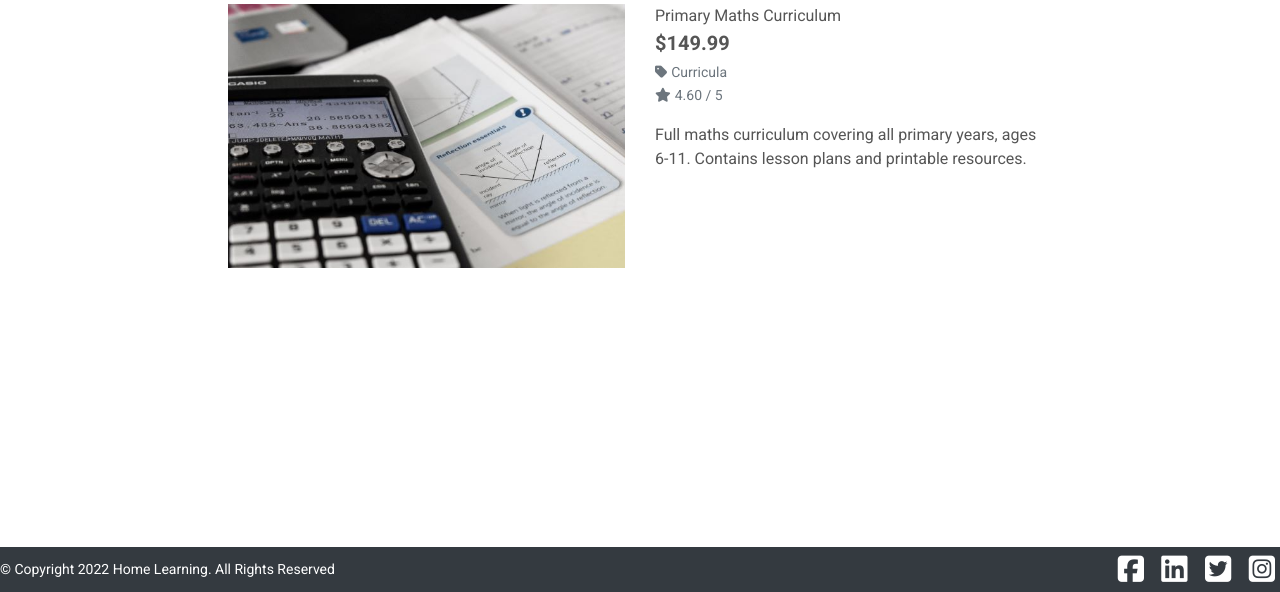
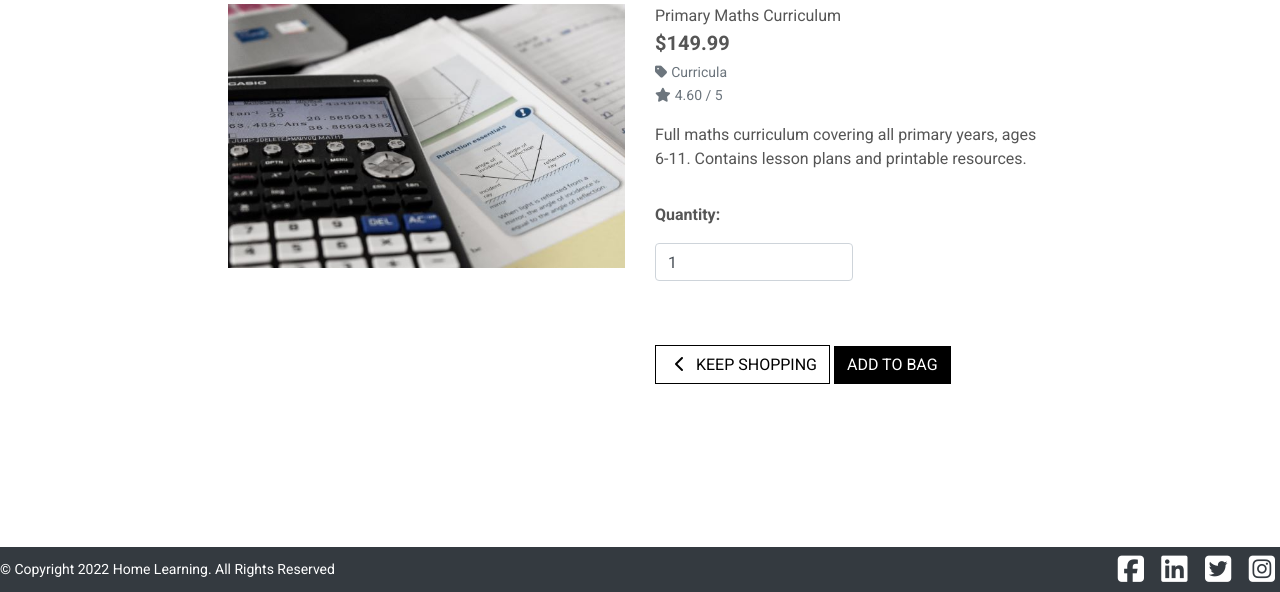
Before and after one commit to Sarah-LB/HomeLearning, a Django app: page /products/1 in a window 1280 px wide. Shown: the part 208-800 px from the top of the page. Run offline with Django 3.2, Linux system fonts and the light colour scheme; data comes from the database, SQL or seed files in the repository; some libraries are stand-ins or nearby versions; some web fonts are replaced.

Commit message:
add add to bag functionality

```diff
--- a/bag/urls.py
+++ b/bag/urls.py
@@ -4,4 +4,5 @@ from . import views
 
 urlpatterns = [
     path('', views.view_bag, name="view_bag"),
+    path('add/<item_id>/', views.add_to_bag, name='add_to_bag'),
 ]
--- a/products/templates/products/product_detail.html
+++ b/products/templates/products/product_detail.html
@@ -43,6 +43,30 @@
                         <small class="text-muted">No Rating</small>
                     {% endif %}
                     <p class="mt-3">{{ product.description }}</p>
+                    <form class="form" action="{% url 'add_to_bag' product.id %}" method="POST">
+                        {% csrf_token %}
+                        <div class="form-row">
+                            <div class="col-12">
+                                <p class="mt-3"><strong>Quantity:</strong></p>
+                                <div class="form-group w-50">
+                                    <div class="input-group">
+                                        <input class="form-control qty_input" type="number" name="quantity" value="1" min="1" max="99" data-item_id="{{ product.id }}" id="id_qty_{{ product.id }}">
+                                    </div>
+                                </div>
+                            </div>
+
+                            <div class="col-12">
+                                <a href="{% url 'products' %}" class="btn btn-outline-black rounded-0 mt-5">
+                                    <span class="icon">
+                                        <i class="fas fa-chevron-left"></i>
+                                    </span>
+                                    <span class="text-uppercase">Keep Shopping</span>
+                                </a>
+                                <input type="submit" class="btn btn-black rounded-0 text-uppercase mt-5" value="Add to Bag">
+                            </div>
+                            <input type="hidden" name="redirect_url" value="{{ request.path }}">
+                        </div>
+                    </form>
                 </div>
             </div>
         </div>
--- a/products/templates/products/products.html
+++ b/products/templates/products/products.html
@@ -56,7 +56,7 @@
             <div class="col-12 col-md-3 order-md-first">
                 <p class="text-muted mt-3 text-center text-md-left">
                     {% if search_term or current_categories or current_sorting != 'None_None' %}
-                        <span class="small"><a href="{% url 'products' %}">Products Home</a> | </span>
+                        <span class="small"><a href="{% url 'products' %}">All Products</a> | </span>
                     {% endif %}
                     {{ products|length }} Products{% if search_term %} found for <strong>"{{ search_term }}"</strong>{% endif %}
                 </p>
--- a/static/css/base.css
+++ b/static/css/base.css
@@ -65,6 +65,19 @@ body {
 .btn-black {
     background: black;
     color: white;
+}
+
+.btn-outline-black {
+    background: white;
+    color: black !important; /* use important to override link colors for <a> elements */
+    border: 1px solid black;
+}
+
+.btn-outline-black:hover,
+.btn-outline-black:active,
+.btn-outline-black:focus {
+    background: black;
+    color: white !important;
 }
 
 .shop-now-button:hover,
```
Also changed, not shown: bag/views.py (+18 -1 lines).
